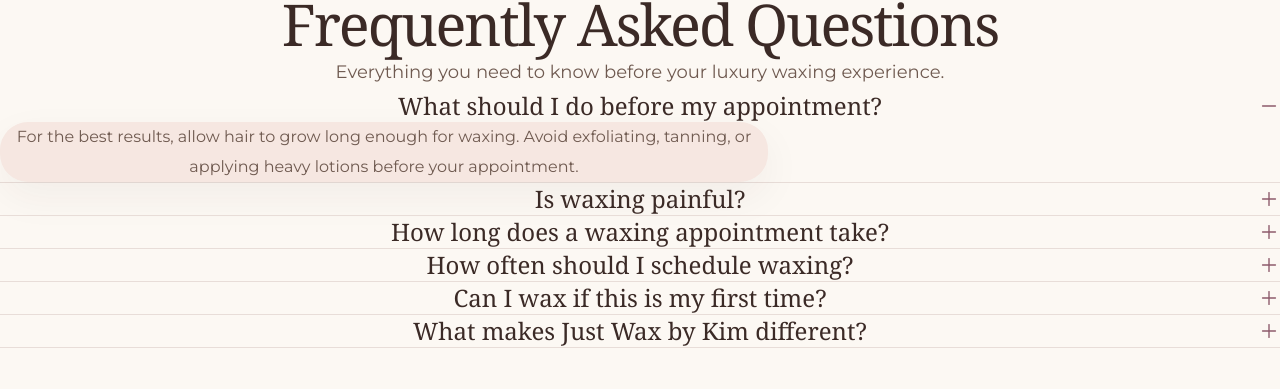
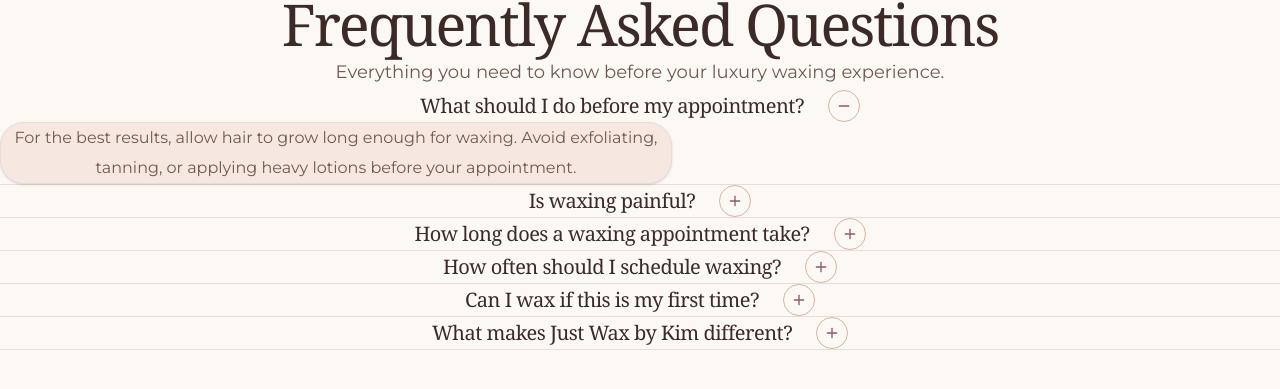
Before and after one commit to kevin-phan-25/just-wax-by-kim, a Next.js app: page / in a window 1280 px wide. Both pictures are taken after a click on the button "What should I do before my appointment?". Shown: the part 4827-5216 px from the top of the page. Built offline with nearby package versions, Linux system fonts and the light colour scheme; a web font is replaced by a local one.

Commit message:
Update FAQItem.tsx

```diff
--- a/features/faq/FAQItem.tsx
+++ b/features/faq/FAQItem.tsx
@@ -1,20 +1,15 @@
 /**
  * -----------------------------------------------------------------------------
- * File:
- * features/faq/FAQItem.tsx
+ * File: FAQItem.tsx
  *
  * Description:
- * Individual FAQ accordion item.
+ * Luxury FAQ accordion item.
  *
  * Changes:
- *
- * - July 30, 2026
- * - Centered FAQ questions
- * - Right aligned expand icon
+ * - Centered question layout
  * - Added luxury answer bubble
- * - Centered answer presentation
- * - Improved editorial spacing
- *
+ * - Improved spacing and typography
+ * - Removed left-aligned restriction
  * -----------------------------------------------------------------------------
  */
 
@@ -35,25 +30,18 @@ import {
 
 
 interface Props {
-
   item: FAQItemType;
-
 }
 
 
 export default function FAQItem({
-
   item,
-
-}: Props){
+}: Props) {
 
 
   const [
-
     open,
-
     setOpen,
-
   ] = useState(false);
 
 
@@ -61,14 +49,12 @@ const [
   return (
 
     <div
-
       className="
         w-full
         border-b
         border-[#E8DDD8]
         py-8
       "
-
     >
 
 
@@ -76,30 +62,27 @@ return (
 
       <button
 
-    onClick={()=>setOpen(!open)}
+        onClick={() => setOpen(!open)}
 
         className="
-      relative
           flex
           w-full
           items-center
           justify-center
-      px-10
+          gap-6
+          text-center
+          transition
         "
 
       >
 
-
         <span
-
           className="
             font-serif
             text-xl
-        md:text-2xl
-        text-center
             text-[#3B2A26]
+            tracking-tight
           "
-
         >
 
           {item.question}
@@ -108,53 +91,31 @@ return (
 
 
 
-    {/* EXPAND ICON */}
-
         <span
-
           className="
-        absolute
-        right-0
             flex
+            h-8
+            w-8
             items-center
             justify-center
+            rounded-full
+            border
+            border-[#D8B4A0]
+            text-[#8C5A6B]
           "
-
         >
 
           {
             open
-
             ?
-
-        <Minus
-
-          size={22}
-
-          strokeWidth={1.5}
-
-          className="
-            text-[#8C5A6B]
-          "
-
-        />
-
+            (
+              <Minus size={16}/>
+            )
             :
-
-        <Plus
-
-          size={22}
-
-          strokeWidth={1.5}
-
-          className="
-            text-[#8C5A6B]
-          "
-
-        />
-
+            (
+              <Plus size={16}/>
+            )
           }
-
 
         </span>
 
@@ -163,39 +124,35 @@ return (
 
 
 
-
-  {/* ANSWER BUBBLE */}
+      {/* ANSWER */}
 
       {
-
-    open &&
-
-    (
+        open && (
 
           <div
 
             className="
               mx-auto
-          mt-8
-          max-w-3xl
-          rounded-[28px]
+              mt-6
+              max-w-2xl
+              rounded-3xl
+              border
+              border-[#E8DDD8]
               bg-[#F6E7E1]
               px-8
-          py-7
+              py-6
               text-center
-          shadow-[0_15px_40px_rgba(59,42,38,0.05)]
+              shadow-sm
             "
 
           >
 
             <p
-
               className="
                 text-base
                 leading-relaxed
-            text-[#8C7468]
+                text-[#6F5A50]
               "
-
             >
 
               {item.answer}
@@ -206,9 +163,7 @@ return (
           </div>
 
         )
-
       }
-
 
 
     </div>
```
Lines whose indentation alone changed are shown as unchanged.
